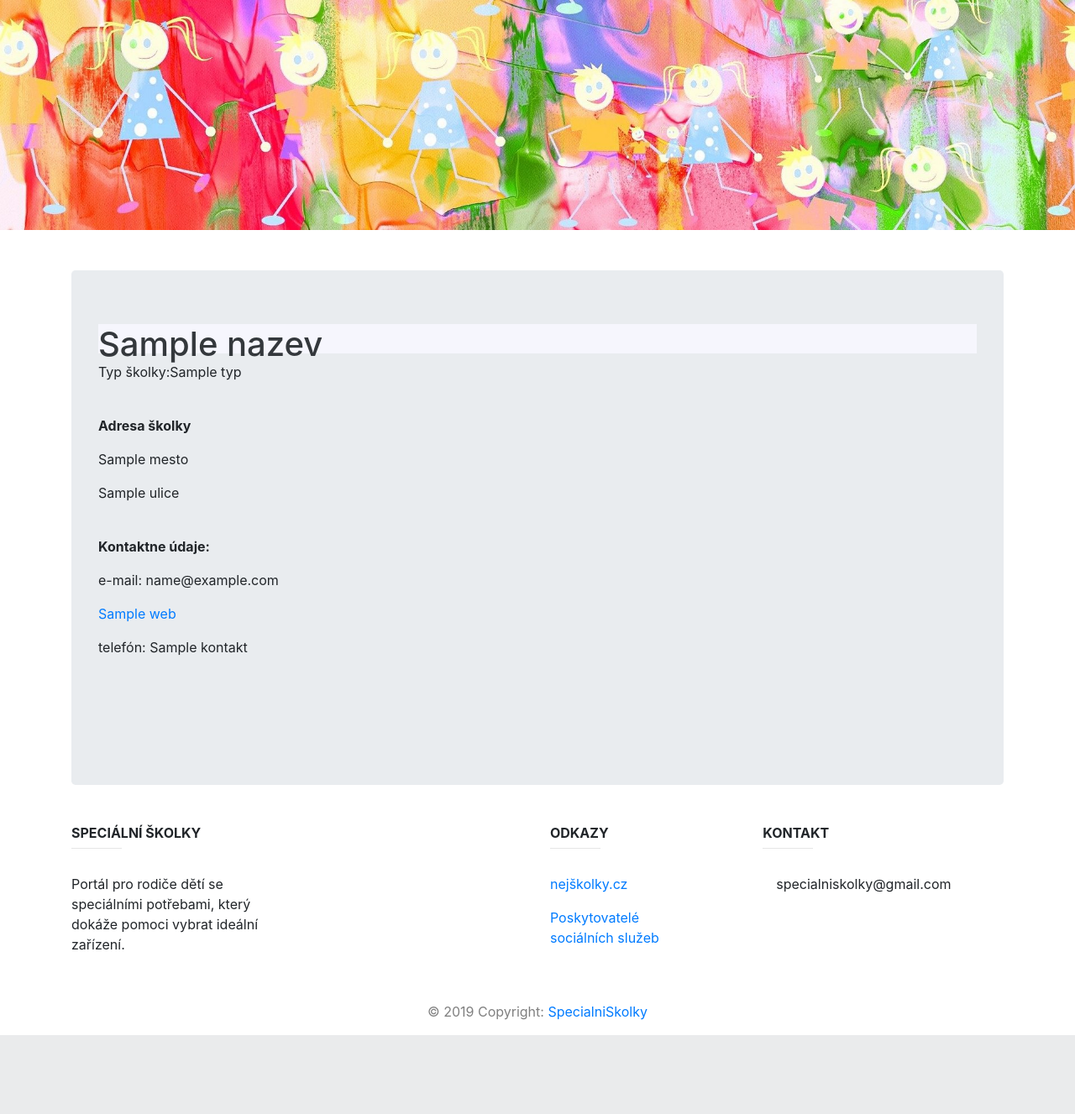
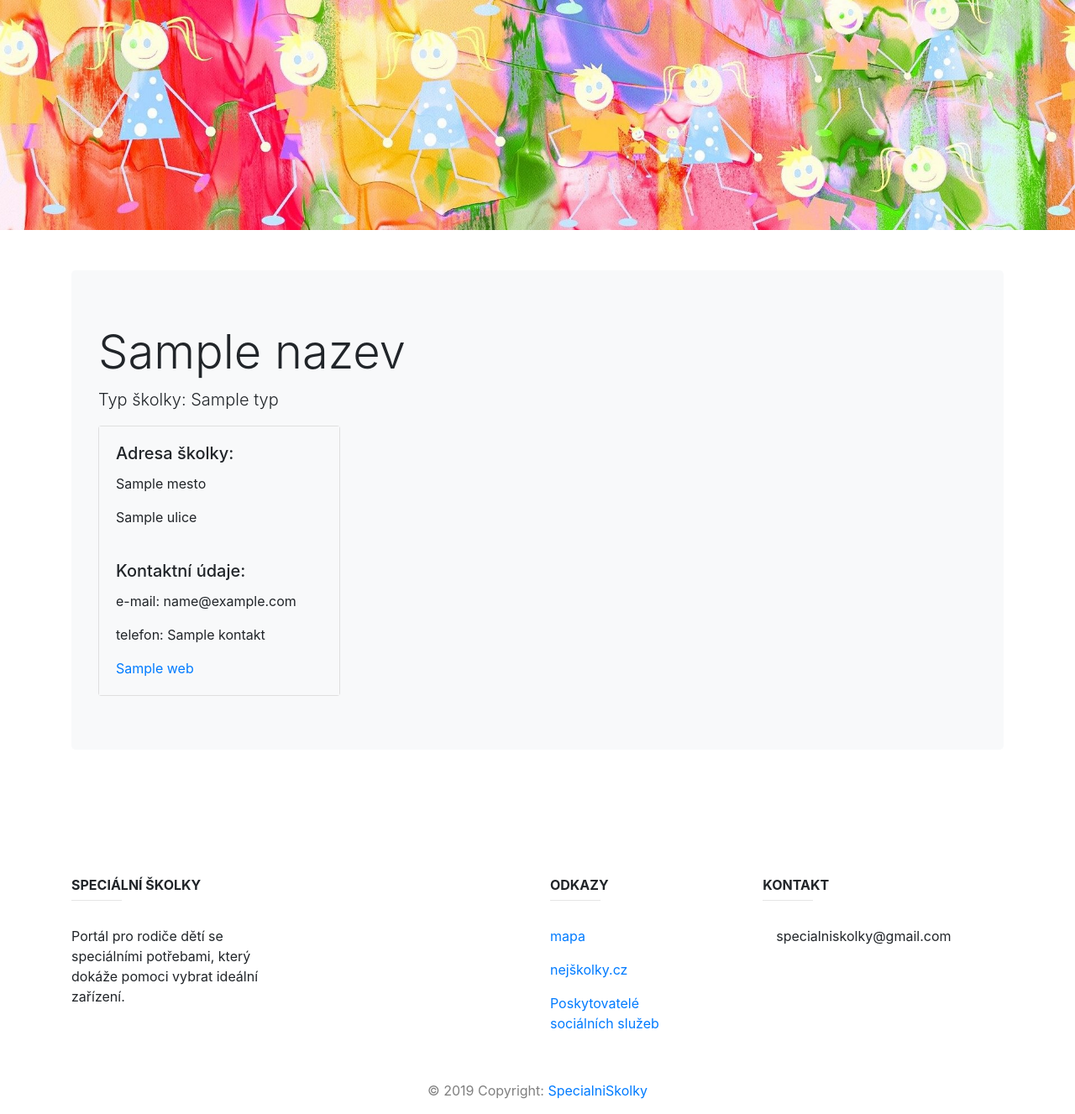
Before and after one commit to JanaMare/skolka_projekt, a Flask app: page /skolky_detail/1 in a window 1280 px wide. Shown: the part 64-1391 px from the top of the page at 84% size. Before the commit the page ends 1297 px from the top, so only its background shows below. Run offline with Flask 2, Linux system fonts and the light colour scheme; a database or web service that is not in the repository returns one stand-in record (values such as "Sample title"); some libraries are stand-ins or nearby versions.

Commit message:
oprava vzhledu ve skolky_detail

```diff
--- a/app.py
+++ b/app.py
@@ -121,7 +121,7 @@ def skolky_detail(id_skolky):
    )
 
 
-@app.route('/takulka_skolky')
+@app.route('/tabulka_skolky')
 def tabulka_skolky ():
     expectation_table = databaza.tabulka_skolky()
     print(expectation_table)
--- a/templates/layout.html
+++ b/templates/layout.html
@@ -120,6 +120,9 @@
         <h6 class="text-uppercase font-weight-bold">ODKAZY</h6>
         <hr class="teal accent-3 mb-4 mt-0 d-inline-block mx-auto" style="width: 60px;">
         <p>
+          <a class="dark-grey-text" href="/mapa">mapa</a>
+        </p>
+        <p>
           <a class="dark-grey-text" href="https://www.nejskolky.cz">nejškolky.cz</a>
         </p>
         <p>
--- a/templates/skolky_detail.html
+++ b/templates/skolky_detail.html
@@ -3,21 +3,23 @@
 <br>
 <br>
 <div class="container">
-    <div class="jumbotron">
-        <header>
-          <h1>{{skolky_detail.nazev}}</h1>
-        </header>
-        <p>Typ školky:{{skolky_detail.typ}}</p>
-      </br>
-        <p><strong>Adresa školky</strong></p>
-        <p>{{skolky_detail.mesto}}</p>
-        <p>{{skolky_detail.ulice}}</p>
-
-      </br>
-      <p><strong>Kontaktne údaje:</strong></p>
-
-        <p>e-mail: {{skolky_detail.mail}}</p>
-        <p><a href="{{skolky_detail.web}}">{{skolky_detail.web}}</a></p>
-        <p>telefón: {{skolky_detail.kontakt}}</p>
+    <div class="jumbotron bg-light">
+        <h1 class="display-4">{{skolky_detail.nazev}}</h1>
+        <p class="lead">Typ školky: {{skolky_detail.typ}}</p>
+        <div class="card" style="width: 18rem;">
+            <div class="card-body bg-light">
+              <h5 class="card-title">Adresa školky:</h5>
+              <p class="card-text">{{skolky_detail.mesto}}</p>
+              <p class="card-text">{{skolky_detail.ulice}}</p>
+            </div>
+            <div class="card-body bg-light">
+                <h5 class="card-title">Kontaktní údaje:</h5>
+                <p class="card-text">e-mail: {{skolky_detail.mail}}</p>
+                <p class="card-text">telefon: {{skolky_detail.kontakt}}</p>
+                <a href="{{skolky_detail.web}}" class="card-link">{{skolky_detail.web}}</a>
+              </div>
+          </div>
+    </div>
+</div>
 
         {% endblock %}
```
